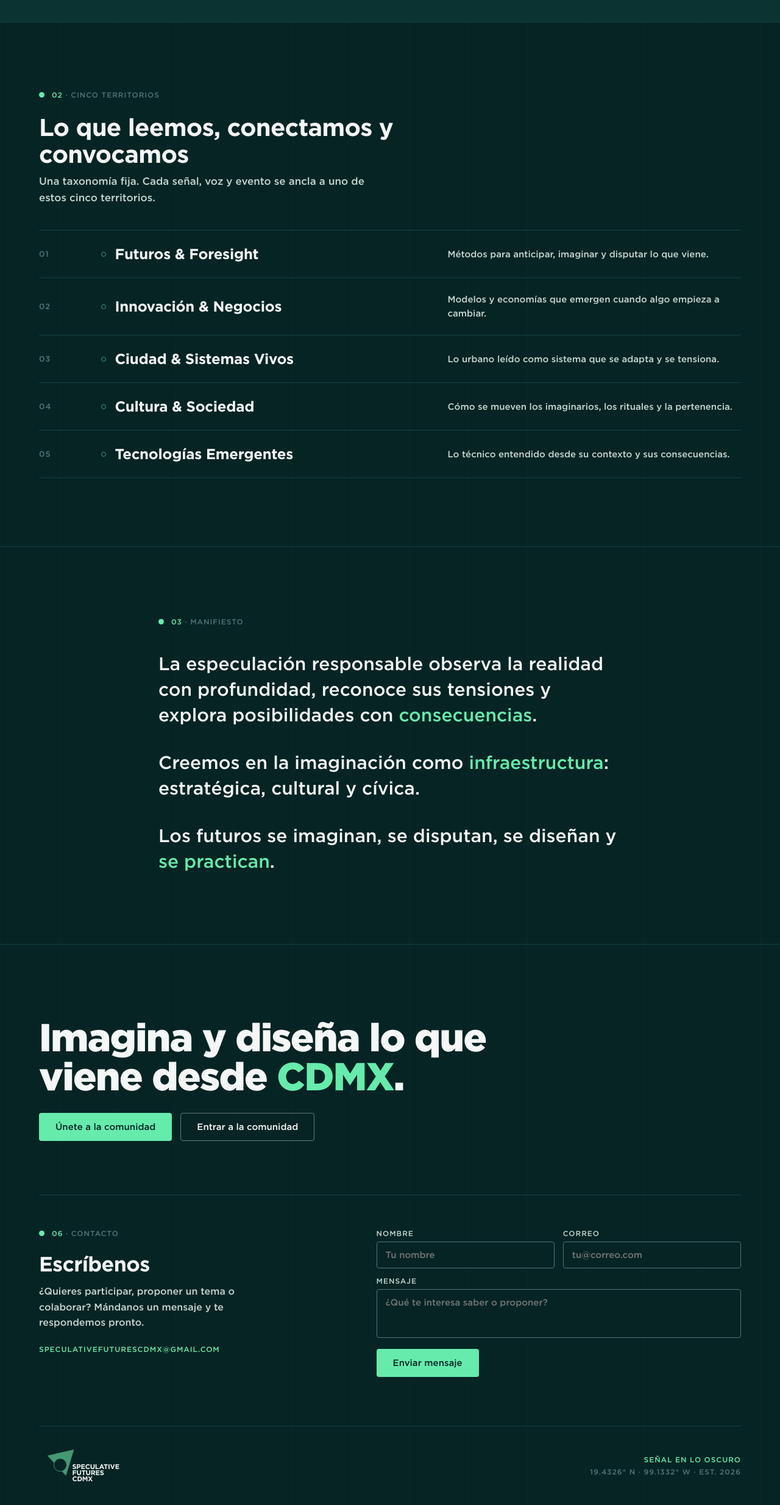
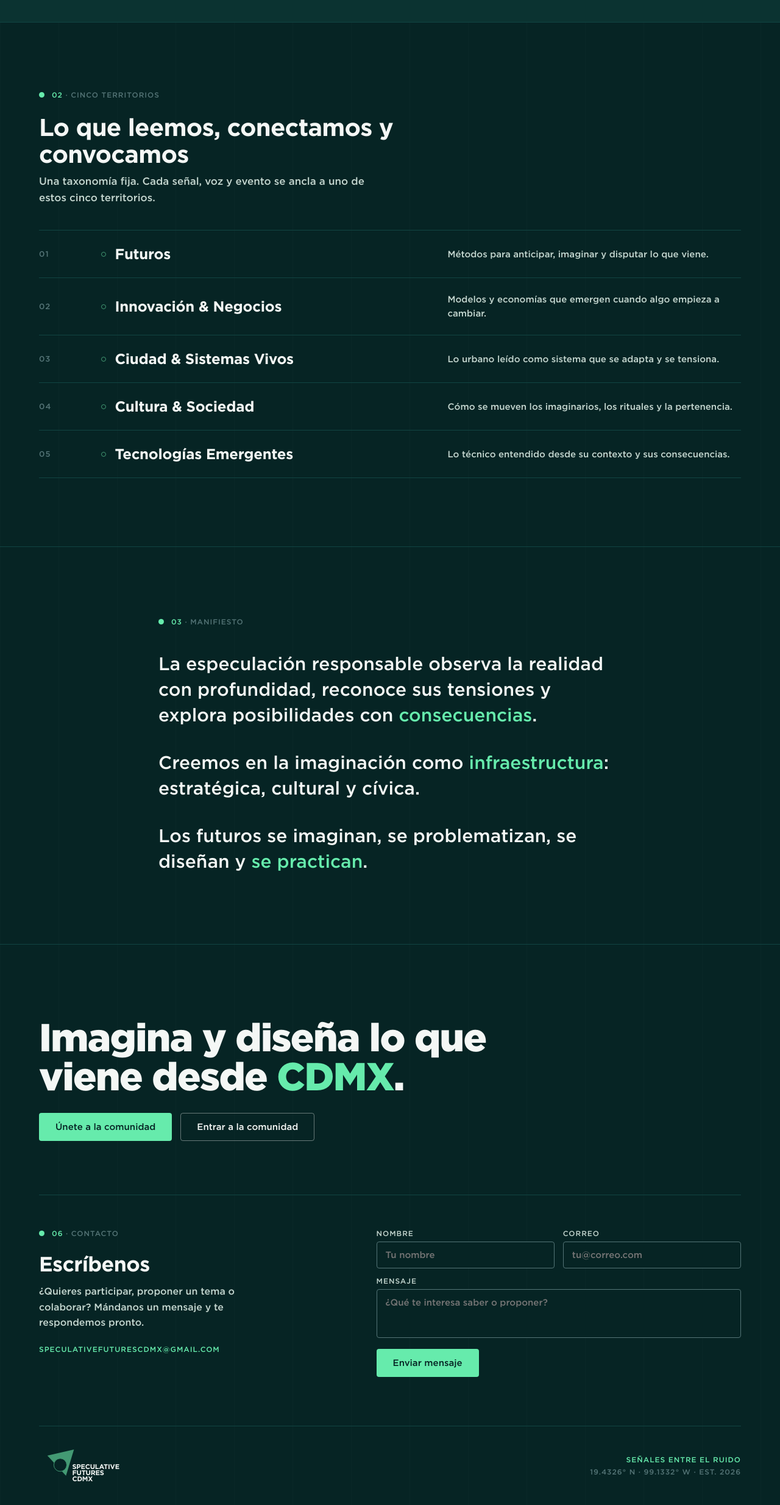
Before and after one commit to futuristmx/speculativefutures-cdmx, a Next.js app: page / in a window 1280 px wide. Shown: the part 1626-4094 px from the top of the page at 61% size. Built offline with nearby package versions, Linux system fonts and the light colour scheme.

Commit message:
content: update hero headline 1c, territorio Futuros, manifiesto problematizan, footer firma

```diff
--- a/components/sections/Footer.tsx
+++ b/components/sections/Footer.tsx
@@ -68,7 +68,7 @@ export function Footer({ onJoin, onComunidad, showGrid = true }: FooterProps) {
         <div style={{ display: 'flex', justifyContent: 'space-between', alignItems: 'center', flexWrap: 'wrap', gap: 20, paddingTop: 28, borderTop: `1px solid ${C.PETROL7}` }}>
           <WLogo dark />
           <div style={{ textAlign: 'right' }}>
-            <div style={{ ...meta, color: C.MINT }}>Señal en lo oscuro</div>
+            <div style={{ ...meta, color: C.MINT }}>Señales entre el ruido</div>
             <div style={{ ...meta, marginTop: 6 }}>19.4326° N · 99.1332° W · EST. 2026</div>
           </div>
         </div>
--- a/components/sections/Hero.tsx
+++ b/components/sections/Hero.tsx
@@ -8,7 +8,7 @@ import { C, FONT, meta, HAIR } from '@/lib/tokens';
 const HEADLINES = [
   ['Futuros posibles desde ', 'Ciudad de México', '.'],
   ['Hacemos visible lo que ', 'empieza a cambiar', '.'],
-  ['Leemos señales en lo oscuro y las ', 'conectamos', '.'],
+  ['Leemos señales débiles, emergentes y ', 'contradictorias', '.'],
 ];
 
 const SUB = 'Comunidad interdisciplinaria para imaginar, cuestionar y activar futuros: foresight, diseño especulativo, innovación, cultura, tecnología, ciudad y sociedad, en la misma conversación.';
--- a/components/sections/Manifesto.tsx
+++ b/components/sections/Manifesto.tsx
@@ -5,7 +5,7 @@ import { C, FONT, HAIR } from '@/lib/tokens';
 const lines: [string, string, string][] = [
   ['La especulación responsable observa la realidad con profundidad, reconoce sus tensiones y explora posibilidades con ', 'consecuencias', '.'],
   ['Creemos en la imaginación como ', 'infraestructura', ': estratégica, cultural y cívica.'],
-  ['Los futuros se imaginan, se disputan, se diseñan y ', 'se practican', '.'],
+  ['Los futuros se imaginan, se problematizan, se diseñan y ', 'se practican', '.'],
 ];
 
 export function Manifesto({ showGrid = true }: { showGrid?: boolean }) {
--- a/components/sections/Territorios.tsx
+++ b/components/sections/Territorios.tsx
@@ -3,7 +3,7 @@ import { Eyebrow } from '@/components/ui/Eyebrow';
 import { C, FONT, meta, HAIR } from '@/lib/tokens';
 
 const TERR_DEFS: [string, string][] = [
-  ['Futuros & Foresight', 'Métodos para anticipar, imaginar y disputar lo que viene.'],
+  ['Futuros', 'Métodos para anticipar, imaginar y disputar lo que viene.'],
   ['Innovación & Negocios', 'Modelos y economías que emergen cuando algo empieza a cambiar.'],
   ['Ciudad & Sistemas Vivos', 'Lo urbano leído como sistema que se adapta y se tensiona.'],
   ['Cultura & Sociedad', 'Cómo se mueven los imaginarios, los rituales y la pertenencia.'],
--- a/components/ui/TweaksWidget.tsx
+++ b/components/ui/TweaksWidget.tsx
@@ -3,7 +3,7 @@ import { useState } from 'react';
 import { C, FONT, meta } from '@/lib/tokens';
 import type { HeroVariant } from '@/components/sections/Hero';
 
-const HEADLINES = ['Ciudad de México', 'empieza a cambiar', 'conectamos'];
+const HEADLINES = ['Ciudad de México', 'empieza a cambiar', 'contradictorias'];
 
 interface TweaksWidgetProps {
   variant: HeroVariant;
```
